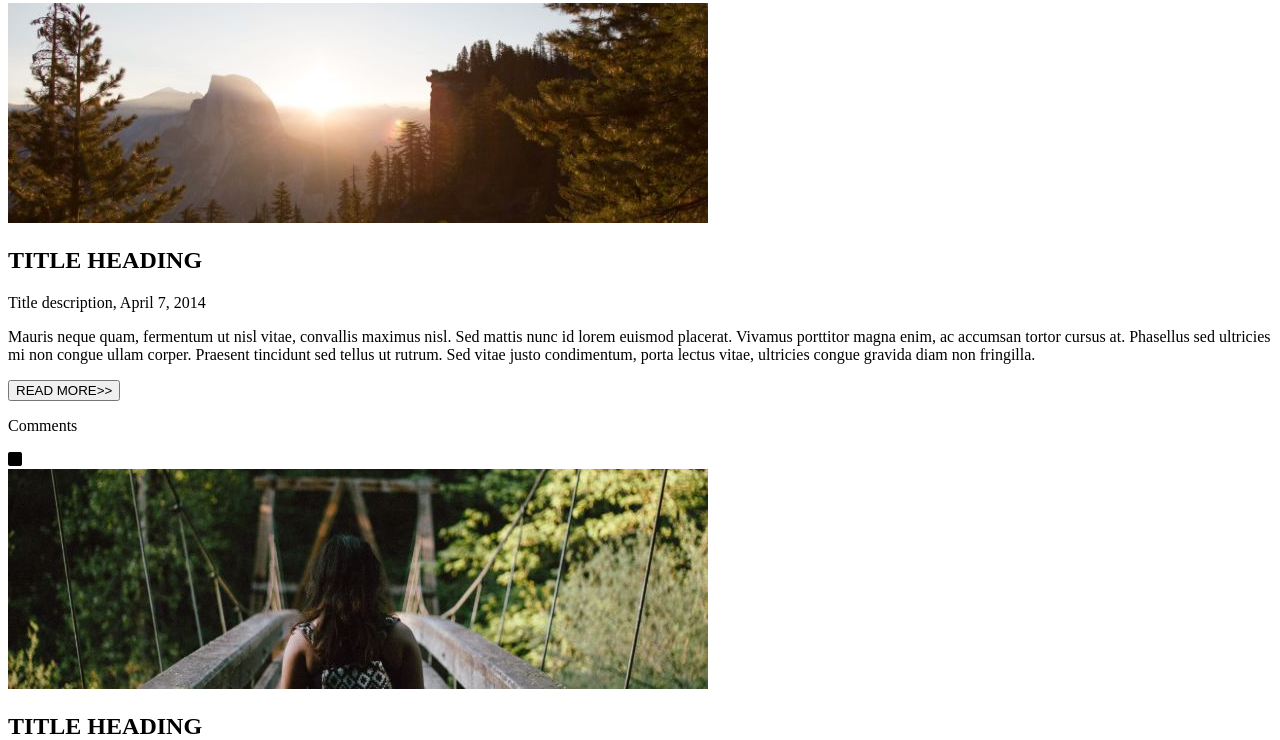
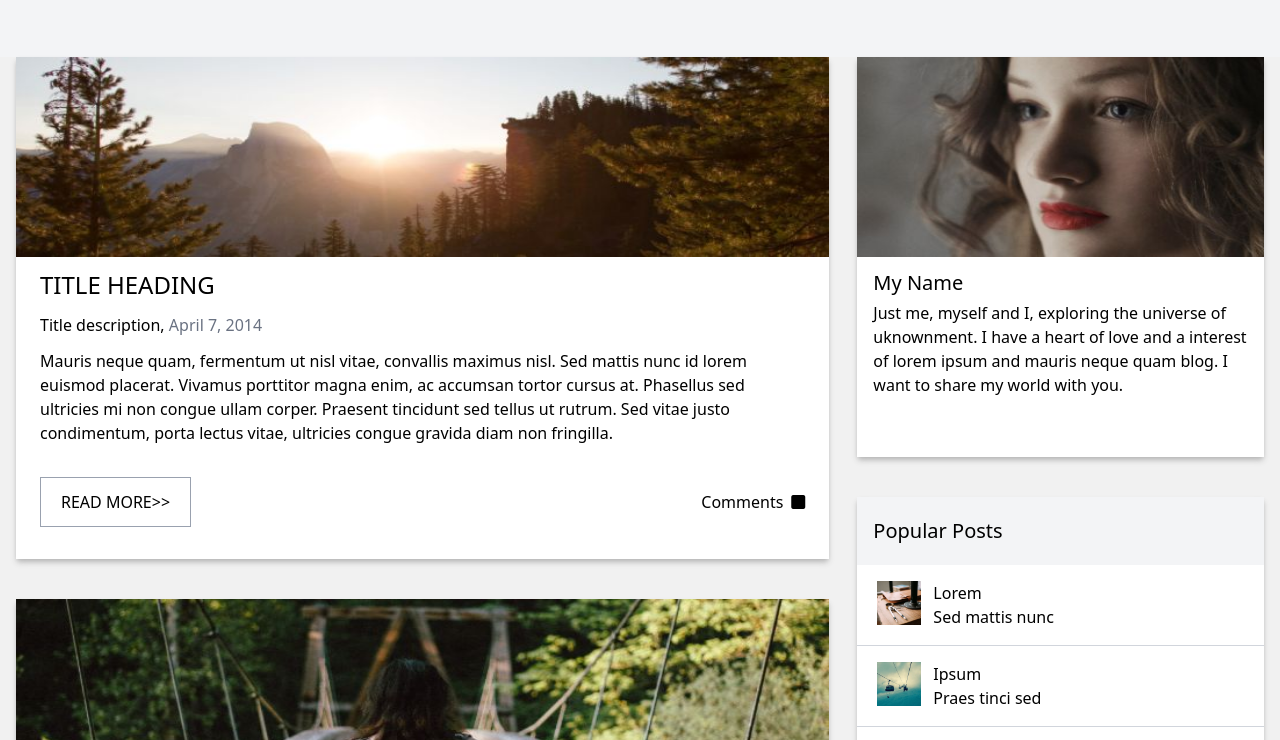
Before and after one commit to okorojidivine30-spec/My-blog-assignment, a website: page index.html in a window 1280 px wide. Shown: the part 111-851 px from the top of the page. Drawn offline with Linux system fonts and the light colour scheme; the site is published under a folder, as on GitHub Pages, so addresses that start at the root find nothing.

Commit message:
more change

```diff
--- a/index.html
+++ b/index.html
@@ -3,7 +3,7 @@
   <head>
     <meta charset="UTF-8" />
     <meta name="viewport" content="width=device-width, initial-scale=1.0" />
-    <link href="/src/output.css" rel="stylesheet" />
+    <link href="./src/output.css" rel="stylesheet" />
     <title>Website</title>
     <script
       src="https://kit.fontawesome.com/d7b8eb5f7b.js"
```
